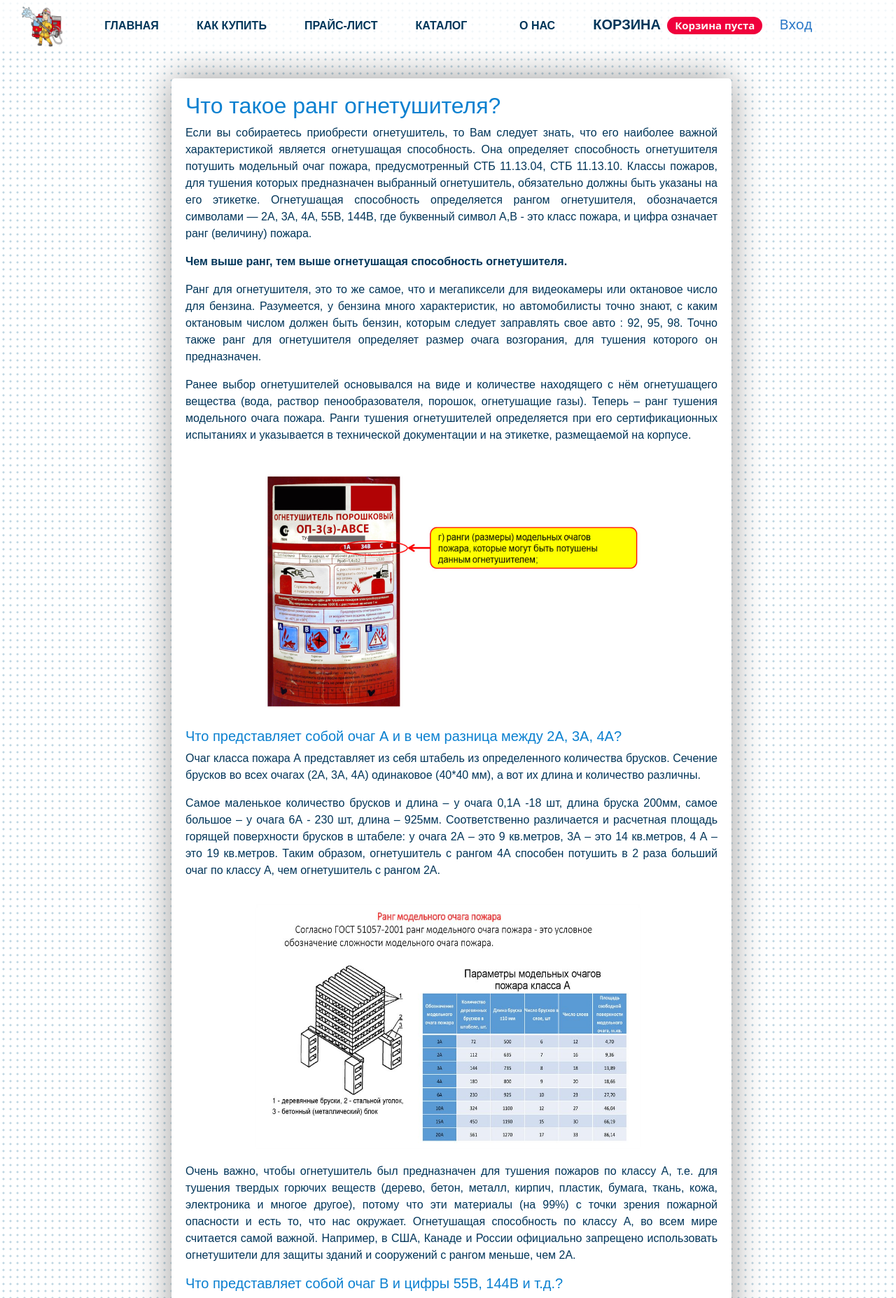
After one commit to Aleksey1832/aleksey_shop, a Django app: page /faq/ in a window 1280 px wide. The commit adds this page. Shown: the top 1855 px of the page at 70% size. Run offline with Django 5.2, Linux system fonts and the light colour scheme; parts of the project's set-up code (start-up, migrations or seed data) failed here and were passed over.

Commit message:
28.12.24 Создание страницы FAQ

```diff
--- a/accounts/views.py
+++ b/accounts/views.py
@@ -79,7 +79,7 @@ def change_password_view(request):
             return redirect('accounts:profile_view')
     else:
         form = CustomPasswordChangeForm(request.user)
-    return render(request, 'registration/profile.html', {'form': form})
+    return render(request, 'registration/change_password.html', {'form': form})
 
 
 @login_required
--- a/cart/cart.py
+++ b/cart/cart.py
@@ -1,6 +1,6 @@
 from django.conf import settings
 from shop.models import Product
-from decimal import Decimal
+from decimal import Decimal, ROUND_HALF_UP
 from coupons.models import Coupon
 
 
@@ -47,6 +47,10 @@ class Cart:
         del self.session[settings.CART_SESSION_ID]
         self.save()
 
+    def del_coupon(self):
+        del self.session['coupon_id']
+        self.save()
+
     def __iter__(self):
         product_ids = self.cart.keys()
         products = Product.objects.filter(id__in=product_ids)
@@ -65,13 +69,16 @@ class Cart:
     def get_discount(self):
         """ Считаем сумму скидки """
         if self.coupon:
-            return (self.get_coupon().discount / Decimal(100)) * self.get_total_price()
-        return 0
+            discount = (self.get_coupon().discount / Decimal(100)) * self.get_total_price()
+            return discount.quantize(Decimal('0.00'), ROUND_HALF_UP)
+        return Decimal(0).quantize(Decimal('0.00'), ROUND_HALF_UP)
 
     def get_total_price(self):
         """ Считаем общую сумму всех товаров без скидки """
-        return sum(Decimal(item['price']) * item['quantity'] for item in self.cart.values())
+        total = sum(Decimal(item['price']) * item['quantity'] for item in self.cart.values())
+        return total.quantize(Decimal('0.00'), ROUND_HALF_UP)
 
     def get_total_price_sale(self):
         """ Считаем общую сумму всех товаров минус скидка """
-        return self.get_total_price() - self.get_discount()
+        total_sale = self.get_total_price() - self.get_discount()
+        return total_sale.quantize(Decimal('0.00'), ROUND_HALF_UP)
--- a/cart/views.py
+++ b/cart/views.py
@@ -33,9 +33,6 @@ def cart_detail(request):
     cart = Cart(request)
     total_items = len(cart)
     ending_word = ending_word_items(len(cart))
-    total_price = cart.get_total_price()  # общая цена
-    discount_price = cart.get_discount()  # цена скидки
-    final_price = cart.get_total_price_sale()  # окончательная цена
 
     for item in cart:
         item['update_quantity_form'] = CartAddProductForm(
@@ -51,9 +48,6 @@ def cart_detail(request):
             'cart': cart,
             'total_items': total_items,
             'ending_word': ending_word,
-            'total_price': total_price,
-            'discount_price': discount_price,
-            'final_price': final_price,
             'coupon_form': coupon_form
         }
     )
--- a/orders/templates/orders/order/success.html
+++ b/orders/templates/orders/order/success.html
@@ -12,6 +12,7 @@
             <form action="{% url 'orders:payment' %}" method="get">
                 <input class="registration_bottom" type="submit" value="Перейти к оплате">
             </form>
+        <p>{{ account.addresses }}</p>
     </div>
 
 {% endblock %}
--- a/shop/static/css/style_order_create.css
+++ b/shop/static/css/style_order_create.css
@@ -161,7 +161,7 @@
     box-shadow: 0 0 50px rgba(0, 0, 0, 0.4);
 }
 
-/* для бокового окна create.html */
+/* для информационного окна с права create.html */
 .info_order {
     /*float: left;*/
     font-size: 12px;
@@ -172,8 +172,8 @@
     margin: -20px 120px 0 0;
     padding: 10px 20px 10px 20px;
     /*margin: 0 100px 0 -10px;*/
-    width: 200px;
-    max-width: 200px;
+    width: auto;
+    max-width: 400px;
     background-color: #fff;
     border-radius: 5px;
     box-shadow: 0 0 25px rgba(0, 0, 0, 0.4);
@@ -277,6 +277,33 @@
 }
 
 /*  */
-.bold-links :hover{
+.bold-links :hover {
     color: #e6855f;
 }
+
+/* Для страницы FAQ */
+.faq-rang-container {
+    font-family: Arial, sans-serif;
+    position: unset;
+    color: #003559;
+    padding: 20px 20px 20px 20px;
+    margin: 40px auto;
+    width: 800px;
+    background-color: #fff;
+    border-radius: 5px;
+    box-shadow: 0 0 50px rgba(0, 0, 0, 0.4);
+}
+
+.faq-rang-container p {
+    text-align:justify
+}
+
+.faq-rang-head {
+    color: #0b80d0;
+}
+
+.faq-rang-img {
+    width: 550px;
+    height: 350px;
+    margin: 20px 0 20px 100px;
+}
--- a/shop/templates/shop/base.html
+++ b/shop/templates/shop/base.html
@@ -101,7 +101,7 @@
         <ul class="about">
             <li><a href="{% url 'shop:about' %}">О нас</a></li>
             <li><a href="{% url 'shop:price_list' %}">Прайс-лист</a></li>
-            <li><a href="#">Правила</a></li>
+            <li><a href="{% url 'shop:faq' %}">FAQ</a></li>
         </ul>
 
         <p style="margin-left: 14px">Телефон: +7 (***) ***-**-**</p>
--- a/shop/templates/shop/product/detail.html
+++ b/shop/templates/shop/product/detail.html
@@ -125,7 +125,7 @@
                             </ul>
                         </th>
                         <td>Ранг модельного очага</td>
-                        <td>{{ product.rang_model_hearth }}</td>
+                        <td><a href="{% url 'shop:faq' %}">{{ product.rang_model_hearth }}</a></td>
                     </tr>
                     <tr class="table-info">
                         <th>
--- /dev/null
+++ b/shop/templates/shop/product/faq.html
@@ -0,0 +1,30 @@
+{% extends "shop/base.html" %}
+{% load static %}
+
+{% block title %}FAQ часто задаваемые вопросы{% endblock %}
+
+{% block content %}
+
+    <div id="top" class="faq-rang-container">
+        <h2 class="faq-rang-head">Что такое ранг огнетушителя?</h2>
+        <p>Если вы собираетесь приобрести огнетушитель, то Вам следует знать, что его наиболее важной характеристикой является огнетушащая способность. Она определяет способность огнетушителя потушить модельный очаг пожара, предусмотренный СТБ 11.13.04, СТБ 11.13.10. Классы пожаров, для тушения которых предназначен выбранный огнетушитель, обязательно должны быть указаны на его этикетке.
+Огнетушащая способность определяется рангом огнетушителя, обозначается символами — 2А, 3А, 4А, 55В, 144В, где буквенный символ А,В - это класс пожара, и цифра означает ранг (величину) пожара.</p>
+        <p><b>Чем выше ранг, тем выше огнетушащая способность огнетушителя.</b></p>
+        <p>Ранг для огнетушителя, это то же самое, что и мегапиксели для видеокамеры или октановое число для бензина. Разумеется, у бензина много характеристик, но автомобилисты точно знают, с каким октановым числом должен быть бензин, которым следует заправлять свое авто : 92, 95, 98. Точно также ранг для огнетушителя определяет размер очага возгорания, для тушения которого он предназначен.</p>
+        <p>Ранее выбор огнетушителей основывался на виде и количестве находящего с нём огнетушащего вещества (вода, раствор пенообразователя, порошок, огнетушащие газы). Теперь – ранг тушения модельного очага пожара. Ранги тушения огнетушителей определяется при его сертификационных испытаниях и указывается в технической документации и на этикетке, размещаемой на корпусе.</p>
+        <img class="faq-rang-img" src="/static/images/extinguisher_rank.png" alt="Упс!">
+        <h5 class="faq-rang-head">Что представляет собой очаг А и в чем разница между 2А, 3А, 4А?</h5>
+        <p>Очаг класса пожара А представляет из себя штабель из определенного количества брусков. Сечение брусков во всех очагах (2А, 3А, 4А) одинаковое (40*40 мм), а вот их длина и количество различны.</p>
+        <p>Самое маленькое количество брусков и длина – у очага 0,1А -18 шт, длина бруска 200мм, самое большое – у очага 6А - 230 шт, длина – 925мм. Соответственно различается и расчетная площадь горящей поверхности брусков в штабеле: у очага 2А – это 9 кв.метров, 3А – это 14 кв.метров, 4 А – это 19 кв.метров. Таким образом, огнетушитель с рангом 4А способен потушить в 2 раза больший очаг по классу А, чем огнетушитель с рангом 2А.</p>
+        <img class="faq-rang-img" src="/static/images/fire_extinguisher_test.png" alt="Упс!">
+        <p>Очень важно, чтобы огнетушитель был предназначен для тушения пожаров по классу А, т.е. для тушения твердых горючих веществ (дерево, бетон, металл, кирпич, пластик, бумага, ткань, кожа, электроника и многое другое), потому что эти материалы (на 99%) с точки зрения пожарной опасности и есть то, что нас окружает. Огнетушащая способность по классу А, во всем мире считается самой важной.
+Например, в США, Канаде и России официально запрещено использовать огнетушители для защиты зданий и сооружений с рангом меньше, чем 2А.</p>
+        <h5 class="faq-rang-head">Что представляет собой очаг В и цифры 55В, 144В и т.д.?</h5>
+        <p>Модельный очаг В – это жидкие горючие вещества. Например, модельный очаг пожара 55В представляет собой противень с 18л воды и 37л бензина, в результате получается 55л горючей жидкости. А значение ранга 144В – это уже 144л горючего вещества. Таким образом, для класса В цифра перед буквой – это количество литров горящей жидкости, которую способен потушить огнетушитель.</p>
+        <img class="faq-rang-img" src="/static/images/rang_b_ispytanie.png" alt="Упс!">
+        <p><b>Более половины возгораний в мире тушатся огнетушителями, но есть три правила, которые должны выполняться одновременно - для успешного подавления возгораний огнетушитель должен «быть» (в наличии и доступен), он должен быть качественным, им необходимо уметь пользоваться.</b></p>
+        <p>Берегите себя и своих близких!</p>
+    </div>
+    <a class="return_back" href="#top">Вернуться в начало</a>
+
+{% endblock %}
--- a/shop/urls.py
+++ b/shop/urls.py
@@ -11,6 +11,7 @@ urlpatterns = [
     path('about/', views.about, name='about'),
     path('price_list/', views.price_list, name='price_list'),
     path('how_buy/', views.how_buy, name='how_buy'),
+    path('faq/', views.faq, name='faq'),
     path('<slug:category_slug>/', views.product_list, name='product_list_by_category'),
     path('<int:id>/<slug:slug>/', views.product_detail, name='product_detail'),
 ]
--- a/shop/views.py
+++ b/shop/views.py
@@ -87,6 +87,11 @@ def how_buy(request):
     return render(request, 'shop/product/how_buy.html')
 
 
+def faq(request):
+    """ Часто задаваемые вопросы """
+    return render(request, 'shop/product/faq.html')
+
+
 def price_list(request, category_slug=None):
     """ Прайс-лист """
     category = None
```
Also changed, not shown: accounts/templates/registration/profile.html (+9 -7 lines), orders/templates/orders/order/create.html (+6 -3 lines), orders/views.py (+8 -1 lines), shop/static/images/extinguisher_rank.png (added), shop/static/images/fire_extinguisher_test.png (added), shop/static/images/rang_b_ispytanie.png (added).
